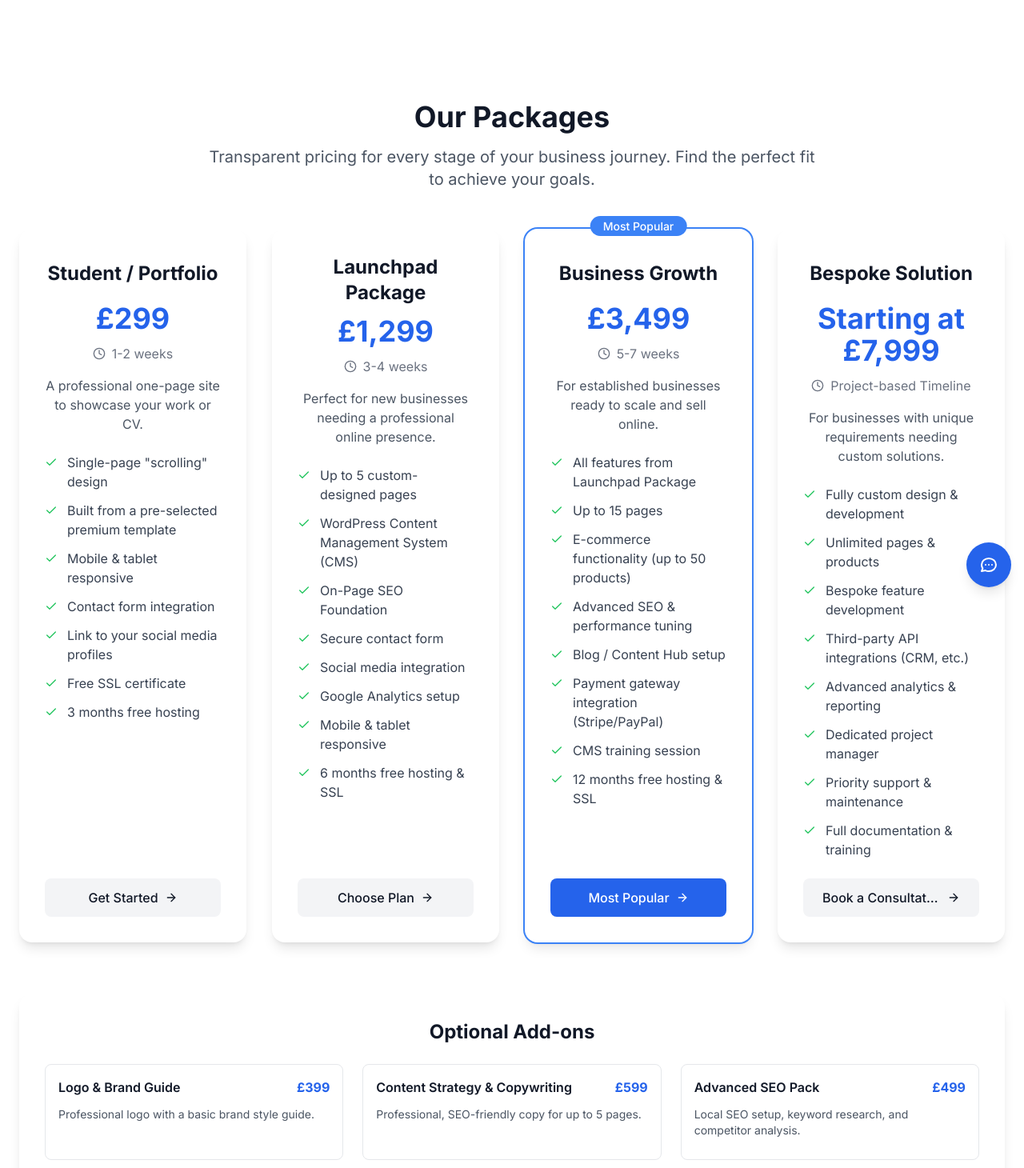
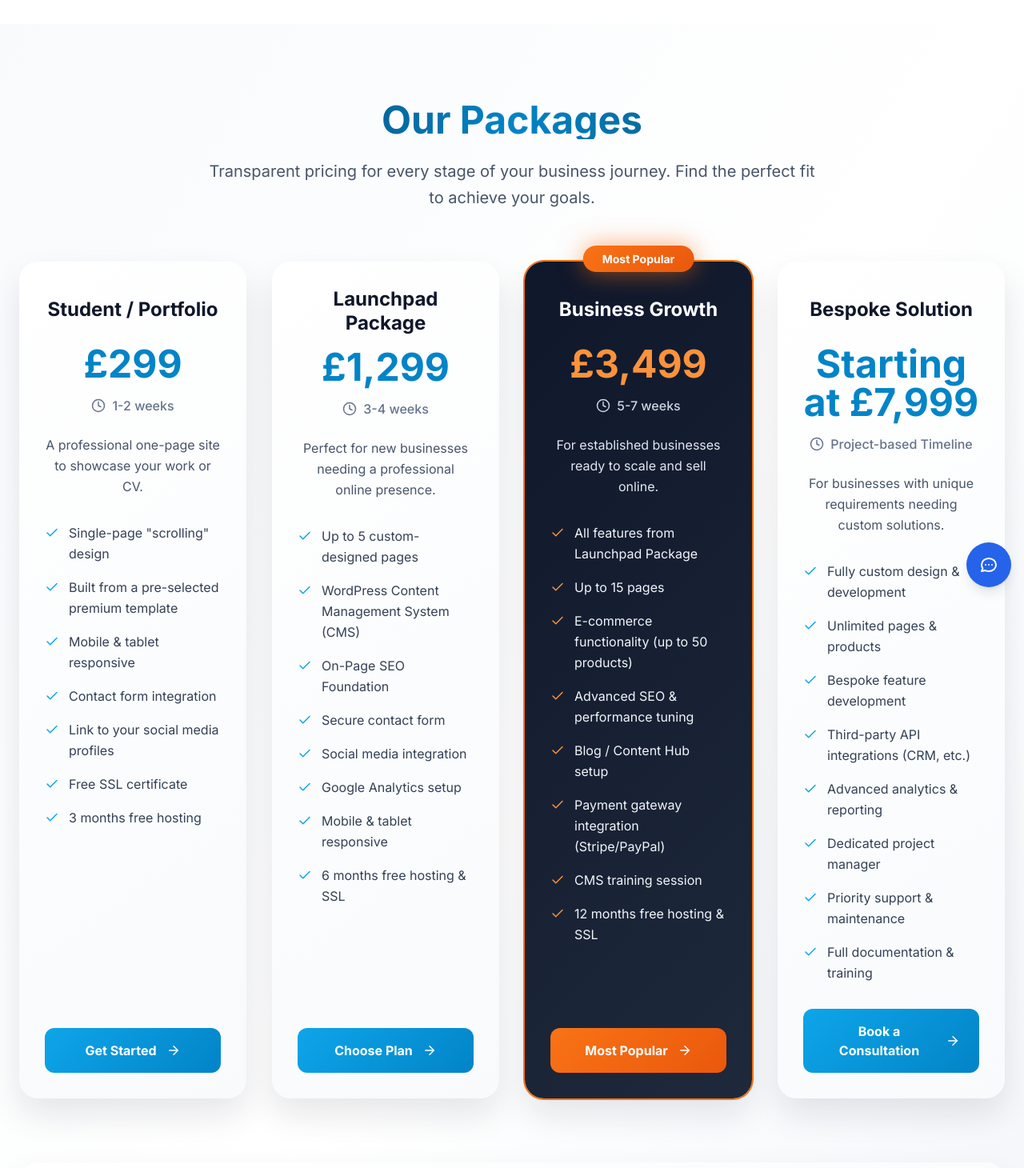
Before and after one commit to Windyphan/Web-builder, a React (Vite) app: page /pricing in a window 1280 px wide. Shown: the part 50-1510 px from the top of the page at 80% size. Built offline with nearby package versions, Linux system fonts and the light colour scheme.

Commit message:
Rehaul visual

```diff
--- a/src/components/Pricing.jsx
+++ b/src/components/Pricing.jsx
@@ -98,79 +98,107 @@ const Pricing = () => {
     };
 
     return (
-        <section id="pricing" className="section-padding bg-white dark:bg-gray-900">
+        <section id="pricing" className="section-padding bg-gradient-to-br from-navy-50 via-white to-navy-100 dark:from-navy-950 dark:via-navy-900 dark:to-navy-800">
             <div className="container-max">
                 <motion.div
                     initial={{ opacity: 0, y: 20 }}
                     whileInView={{ opacity: 1, y: 0 }}
                     transition={{ duration: 0.8 }}
                     viewport={{ once: true }}
-                    className="text-center mb-12"
+                    className="text-center mb-16"
                 >
-                    <h2 className="text-3xl md:text-4xl font-bold text-gray-900 dark:text-gray-100 mb-4">
+                    <h2 className="text-4xl md:text-5xl font-bold bg-gradient-to-r from-navy-900 via-primary-600 to-navy-800 dark:from-navy-100 dark:via-primary-400 dark:to-navy-200 bg-clip-text text-transparent mb-6">
                         Our Packages
                     </h2>
-                    <p className="text-xl text-gray-600 dark:text-gray-300 max-w-3xl mx-auto">
+                    <p className="text-xl text-navy-600 dark:text-navy-300 max-w-3xl mx-auto leading-relaxed">
                         Transparent pricing for every stage of your business journey. Find the perfect fit to achieve your goals.
                     </p>
                 </motion.div>
 
                 {/* Pricing Cards */}
-                <div className="grid md:grid-cols-2 lg:grid-cols-4 gap-6 lg:gap-8 mb-16">
+                <div className="grid md:grid-cols-2 lg:grid-cols-4 gap-8 mb-20">
                     {plans.map((plan, index) => (
                         <motion.div
                             key={plan.id}
-                            initial={{ opacity: 0, y: 20 }}
+                            initial={{ opacity: 0, y: 30 }}
                             whileInView={{ opacity: 1, y: 0 }}
                             transition={{ duration: 0.8, delay: index * 0.1 }}
                             viewport={{ once: true }}
-                            className={`relative flex flex-col bg-white dark:bg-gray-800 rounded-2xl shadow-lg dark:shadow-gray-900/20 p-6 lg:p-8 min-h-[600px] ${
-                                plan.popular ? 'ring-2 ring-primary-500 lg:scale-105' : ''
+                            className={`relative flex flex-col rounded-3xl shadow-premium dark:shadow-premium-dark p-8 min-h-[650px] group hover:scale-105 transition-all duration-300 ${
+                                plan.popular
+                                    ? 'bg-gradient-navy dark:bg-gradient-card-dark ring-2 ring-accent-500 shadow-glow'
+                                    : 'bg-gradient-card dark:bg-gradient-card-dark hover:shadow-glow-blue'
                             }`}
                         >
                             {plan.popular && (
-                                <div className="absolute -top-4 left-1/2 transform -translate-x-1/2 z-10">
-                                    <span className="bg-primary-500 text-white px-4 py-1 rounded-full text-sm font-medium whitespace-nowrap">
+                                <div className="absolute -top-4 left-1/2 transform -translate-x-1/2">
+                                    <span className="bg-gradient-accent text-white px-6 py-2 rounded-full text-sm font-bold whitespace-nowrap shadow-glow animate-glow-pulse">
                                         Most Popular
                                     </span>
                                 </div>
                             )}
 
-                            <div className="text-center mb-6">
-                                <h3 className="text-xl lg:text-2xl font-bold text-gray-900 dark:text-gray-100 mb-3 min-h-[3rem] flex items-center justify-center">
+                            <div className="text-center mb-8">
+                                <h3 className={`text-2xl font-bold mb-4 min-h-[3.5rem] flex items-center justify-center leading-tight ${
+                                    plan.popular
+                                        ? 'text-white'
+                                        : 'text-navy-900 dark:text-navy-100'
+                                }`}>
                                     {plan.name}
                                 </h3>
-                                <div className="text-3xl lg:text-4xl font-bold text-primary-600 dark:text-primary-400 mb-3">
+                                <div className={`text-4xl lg:text-5xl font-bold mb-4 ${
+                                    plan.popular
+                                        ? 'text-accent-400'
+                                        : 'text-primary-600 dark:text-primary-400'
+                                }`}>
                                     {plan.price}
                                 </div>
-                                <div className="flex items-center justify-center text-gray-500 dark:text-gray-400 mb-4">
-                                    <FiClock className="mr-2 flex-shrink-0" size={16} />
-                                    <span className="text-sm lg:text-base">{plan.duration}</span>
+                                <div className={`flex items-center justify-center mb-6 ${
+                                    plan.popular
+                                        ? 'text-navy-300'
+                                        : 'text-navy-500 dark:text-navy-400'
+                                }`}>
+                                    <FiClock className="mr-2 flex-shrink-0" size={18} />
+                                    <span className="font-medium">{plan.duration}</span>
                                 </div>
-                                <p className="text-gray-600 dark:text-gray-300 text-sm lg:text-base min-h-[3rem] flex items-center justify-center">
+                                <p className={`text-base min-h-[4rem] flex items-center justify-center leading-relaxed ${
+                                    plan.popular
+                                        ? 'text-navy-200'
+                                        : 'text-navy-600 dark:text-navy-300'
+                                }`}>
                                     {plan.description}
                                 </p>
                             </div>
 
-                            <ul className="space-y-3 mb-6 flex-grow">
+                            <ul className="space-y-4 mb-8 flex-grow">
                                 {plan.features.map((feature, featureIndex) => (
                                     <li key={featureIndex} className="flex items-start">
-                                        <FiCheck className="text-green-500 mr-3 mt-1 flex-shrink-0" size={16} />
-                                        <span className="text-gray-700 dark:text-gray-300 text-sm lg:text-base leading-relaxed">{feature}</span>
+                                        <FiCheck className={`mt-1 mr-3 flex-shrink-0 ${
+                                            plan.popular
+                                                ? 'text-accent-400'
+                                                : 'text-primary-500'
+                                        }`} size={18} />
+                                        <span className={`leading-relaxed ${
+                                            plan.popular
+                                                ? 'text-navy-100'
+                                                : 'text-navy-700 dark:text-navy-300'
+                                        }`}>
+                                            {feature}
+                                        </span>
                                     </li>
                                 ))}
                             </ul>
 
                             <button
                                 onClick={() => handleGetQuote(plan.id)}
-                                className={`w-full mt-auto py-3 px-4 lg:px-6 rounded-lg font-medium transition-colors duration-200 flex items-center justify-center text-sm lg:text-base ${
+                                className={`w-full mt-auto py-4 px-6 rounded-xl font-bold transition-all duration-300 flex items-center justify-center text-base group-hover:scale-105 ${
                                     plan.popular
-                                        ? 'bg-primary-600 hover:bg-primary-700 text-white'
-                                        : 'bg-gray-100 dark:bg-gray-700 hover:bg-gray-200 dark:hover:bg-gray-600 text-gray-900 dark:text-gray-100'
+                                        ? 'bg-gradient-accent hover:shadow-glow text-white transform hover:scale-110'
+                                        : 'bg-gradient-primary hover:bg-gradient-accent text-white hover:shadow-glow-blue'
                                 }`}
                             >
-                                <span className="truncate">{plan.buttonText}</span>
-                                <FiArrowRight className="ml-2 flex-shrink-0" size={16} />
+                                {plan.buttonText}
+                                <FiArrowRight className="ml-3 flex-shrink-0 transition-transform group-hover:translate-x-1" size={18} />
                             </button>
                         </motion.div>
                     ))}
@@ -178,30 +206,36 @@ const Pricing = () => {
 
                 {/* Add-ons Section */}
                 <motion.div
-                    initial={{ opacity: 0, y: 20 }}
+                    initial={{ opacity: 0, y: 30 }}
                     whileInView={{ opacity: 1, y: 0 }}
                     transition={{ duration: 0.8 }}
                     viewport={{ once: true }}
-                    className="bg-white dark:bg-gray-800 rounded-2xl shadow-lg dark:shadow-gray-900/20 p-6 lg:p-8"
+                    className="bg-gradient-card dark:bg-gradient-card-dark rounded-3xl shadow-premium dark:shadow-premium-dark p-8 lg:p-12"
                 >
-                    <h3 className="text-xl lg:text-2xl font-bold text-gray-900 dark:text-gray-100 mb-6 text-center">
+                    <h3 className="text-3xl font-bold bg-gradient-to-r from-navy-900 via-primary-600 to-accent-600 dark:from-navy-100 dark:via-primary-400 dark:to-accent-400 bg-clip-text text-transparent mb-8 text-center">
                         Optional Add-ons
                     </h3>
-                    <div className="grid sm:grid-cols-2 lg:grid-cols-3 gap-4 lg:gap-6">
+                    <div className="grid sm:grid-cols-2 lg:grid-cols-3 gap-6">
                         {addOns.map((addon, index) => (
                             <motion.div
                                 key={index}
-                                initial={{ opacity: 0, y: 10 }}
+                                initial={{ opacity: 0, y: 20 }}
                                 whileInView={{ opacity: 1, y: 0 }}
                                 transition={{ duration: 0.6, delay: index * 0.1 }}
                                 viewport={{ once: true }}
-                                className="border border-gray-200 dark:border-gray-700 rounded-lg p-4 hover:border-primary-300 dark:hover:border-primary-600 transition-colors min-h-[120px] flex flex-col"
+                                className="border-2 border-navy-200 dark:border-navy-700 rounded-2xl p-6 hover:border-accent-400 dark:hover:border-accent-500 transition-all duration-300 min-h-[140px] flex flex-col hover:shadow-lg hover:scale-105 bg-white/50 dark:bg-navy-800/50 backdrop-blur-sm"
                             >
-                                <div className="flex justify-between items-start mb-3 gap-2">
-                                    <h4 className="font-semibold text-gray-900 dark:text-gray-100 text-sm lg:text-base leading-tight">{addon.name}</h4>
-                                    <span className="text-primary-600 dark:text-primary-400 font-bold text-sm lg:text-base whitespace-nowrap flex-shrink-0">{addon.price}</span>
+                                <div className="flex justify-between items-start mb-4 gap-3">
+                                    <h4 className="font-bold text-navy-900 dark:text-navy-100 leading-tight flex-1">
+                                        {addon.name}
+                                    </h4>
+                                    <span className="bg-gradient-accent bg-clip-text text-transparent font-bold whitespace-nowrap flex-shrink-0 text-lg">
+                                        {addon.price}
+                                    </span>
                                 </div>
-                                <p className="text-gray-600 dark:text-gray-300 text-xs lg:text-sm leading-relaxed flex-grow">{addon.description}</p>
+                                <p className="text-navy-600 dark:text-navy-300 text-sm leading-relaxed flex-grow">
+                                    {addon.description}
+                                </p>
                             </motion.div>
                         ))}
                     </div>
@@ -210,10 +244,10 @@ const Pricing = () => {
                 {/* Notification */}
                 {showNotification && (
                     <motion.div
-                        initial={{ opacity: 0, y: -50 }}
-                        animate={{ opacity: 1, y: 0 }}
-                        exit={{ opacity: 0, y: -50 }}
-                        className="fixed top-4 right-4 bg-green-500 text-white px-6 py-3 rounded-lg shadow-lg z-50"
+                        initial={{ opacity: 0, y: -50, scale: 0.9 }}
+                        animate={{ opacity: 1, y: 0, scale: 1 }}
+                        exit={{ opacity: 0, y: -50, scale: 0.9 }}
+                        className="fixed top-6 right-6 bg-gradient-accent text-white px-8 py-4 rounded-2xl shadow-glow z-50 font-bold"
                     >
                         Quote request sent! We'll contact you soon.
                     </motion.div>
--- a/tailwind.config.js
+++ b/tailwind.config.js
@@ -8,18 +8,48 @@ export default {
     theme: {
         extend: {
             colors: {
+                // Deep sophisticated primary colors
                 primary: {
-                    50: '#eff6ff',
-                    100: '#dbeafe',
-                    200: '#bfdbfe',
-                    300: '#93c5fd',
-                    400: '#60a5fa',
-                    500: '#3b82f6',
-                    600: '#2563eb',
-                    700: '#1d4ed8',
-                    800: '#1e40af',
-                    900: '#1e3a8a',
+                    50: '#f0f9ff',
+                    100: '#e0f2fe',
+                    200: '#bae6fd',
+                    300: '#7dd3fc',
+                    400: '#38bdf8',
+                    500: '#0ea5e9',
+                    600: '#0284c7',
+                    700: '#0369a1',
+                    800: '#075985',
+                    900: '#0c4a6e',
                 },
+                // Deep navy/charcoal for premium feel
+                navy: {
+                    50: '#f8fafc',
+                    100: '#f1f5f9',
+                    200: '#e2e8f0',
+                    300: '#cbd5e1',
+                    400: '#94a3b8',
+                    500: '#64748b',
+                    600: '#475569',
+                    700: '#334155',
+                    800: '#1e293b',
+                    900: '#0f172a',
+                    950: '#020617',
+                },
+                // Vibrant electric orange accent
+                accent: {
+                    50: '#fff7ed',
+                    100: '#ffedd5',
+                    200: '#fed7aa',
+                    300: '#fdba74',
+                    400: '#fb923c',
+                    500: '#f97316',
+                    600: '#ea580c',
+                    700: '#c2410c',
+                    800: '#9a3412',
+                    900: '#7c2d12',
+                    950: '#431407',
+                },
+                // Enhanced grays for better contrast
                 gray: {
                     50: '#f9fafb',
                     100: '#f3f4f6',
@@ -31,23 +61,49 @@ export default {
                     700: '#374151',
                     800: '#1f2937',
                     900: '#111827',
+                    950: '#030712',
                 },
-                // Dark mode specific colors
-                dark: {
-                    50: '#18181b',
-                    100: '#27272a',
-                    200: '#3f3f46',
-                    300: '#52525b',
-                    400: '#71717a',
-                    500: '#a1a1aa',
-                    600: '#d4d4d8',
-                    700: '#e4e4e7',
-                    800: '#f4f4f5',
-                    900: '#fafafa',
-                }
+            },
+            // Strategic gradients
+            backgroundImage: {
+                'gradient-primary': 'linear-gradient(135deg, #0ea5e9 0%, #0284c7 100%)',
+                'gradient-navy': 'linear-gradient(135deg, #0f172a 0%, #1e293b 100%)',
+                'gradient-accent': 'linear-gradient(135deg, #f97316 0%, #ea580c 100%)',
+                'gradient-hero': 'linear-gradient(135deg, #0f172a 0%, #1e293b 50%, #334155 100%)',
+                'gradient-card': 'linear-gradient(145deg, #ffffff 0%, #f8fafc 100%)',
+                'gradient-card-dark': 'linear-gradient(145deg, #1e293b 0%, #0f172a 100%)',
+                'gradient-subtle': 'linear-gradient(180deg, transparent 0%, rgba(15, 23, 42, 0.05) 100%)',
+                'gradient-subtle-dark': 'linear-gradient(180deg, transparent 0%, rgba(248, 250, 252, 0.05) 100%)',
             },
             fontFamily: {
                 'sans': ['Inter', 'system-ui', 'sans-serif'],
+            },
+            // Enhanced shadows for depth
+            boxShadow: {
+                'glow': '0 0 20px rgba(249, 115, 22, 0.3)',
+                'glow-blue': '0 0 20px rgba(14, 165, 233, 0.3)',
+                'premium': '0 20px 40px rgba(15, 23, 42, 0.1)',
+                'premium-dark': '0 20px 40px rgba(0, 0, 0, 0.3)',
+            },
+            // Animation for smooth transitions
+            animation: {
+                'fade-in': 'fadeIn 0.5s ease-in-out',
+                'slide-up': 'slideUp 0.6s ease-out',
+                'glow-pulse': 'glowPulse 2s ease-in-out infinite alternate',
+            },
+            keyframes: {
+                fadeIn: {
+                    '0%': { opacity: '0' },
+                    '100%': { opacity: '1' },
+                },
+                slideUp: {
+                    '0%': { transform: 'translateY(20px)', opacity: '0' },
+                    '100%': { transform: 'translateY(0)', opacity: '1' },
+                },
+                glowPulse: {
+                    '0%': { boxShadow: '0 0 20px rgba(249, 115, 22, 0.3)' },
+                    '100%': { boxShadow: '0 0 30px rgba(249, 115, 22, 0.6)' },
+                },
             },
         },
     },
```
Also changed, not shown: src/components/Header.jsx (+29 -14 lines), src/components/Services.jsx (+59 -18 lines).
